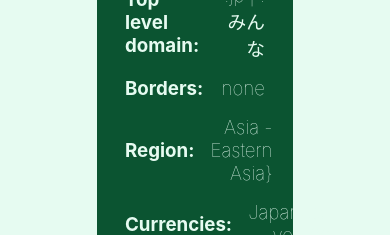
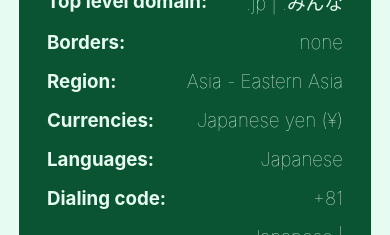
Before and after one commit to Andres2D/all-my-countries-reac, a React (Create React App) app: page /country/1 in a window 390 px wide. Shown: the part 920-1155 px from the top of the page. Built offline with nearby package versions, Linux system fonts and the light colour scheme.

Commit message:
Fix general styles issues

```diff
--- a/src/components/CountryInformation.module.css
+++ b/src/components/CountryInformation.module.css
@@ -33,3 +33,10 @@
   justify-content: center;
   align-items: center;
 }
+
+@media (max-width: 600px) {
+  .information {
+    width: 80%;
+    margin-top: 50px;
+  }
+}
--- a/src/pages/Country.module.css
+++ b/src/pages/Country.module.css
@@ -21,9 +21,4 @@
     margin-top: 40px;
     flex-direction: column;
   }
-
-  .flags,
-  .information {
-    width: 80%;
-  }
 }
--- a/src/pages/Country.tsx
+++ b/src/pages/Country.tsx
@@ -37,7 +37,8 @@ const Country = () => {
     fifa,
     idd,
     languages,
-    translations
+    translations,
+    maps
   } = countryMock;
   if(!countryName) {
     return <p className='centered'>Invalid country name</p>
@@ -53,6 +54,8 @@ const Country = () => {
           nationalFlag={flags?.svg}
           coatOfArmsFlag={coatOfArms?.svg}
           countryName={name?.common}
+          googleMapsLink={maps?.googleMaps}
+          openStreetMapsLink={maps?.openStreetMaps}
         />
         <CountryInformation
           population={population ? population?.toLocaleString() : '0'}
@@ -61,7 +64,7 @@ const Country = () => {
           timezones={timezones ? timezones?.join(' | ') : 'none'}
           tld={tld ? tld.join(' | ') : 'none'}
           borders={borders ? borders.join(' | ') : 'none'}
-          region={`${region} - ${subregion}}`}
+          region={`${region} - ${subregion}`}
           currencies={currencies ? currencyFormat(currencies) : 'none'}
           languages={languages ? languagesFormat(languages) : 'none'}
           idd={idd ? phoneCodesFormat(idd) : 'none'}
```
